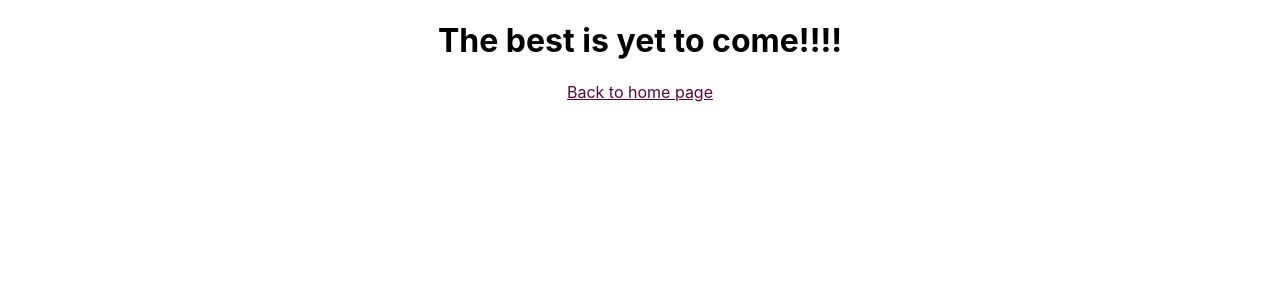
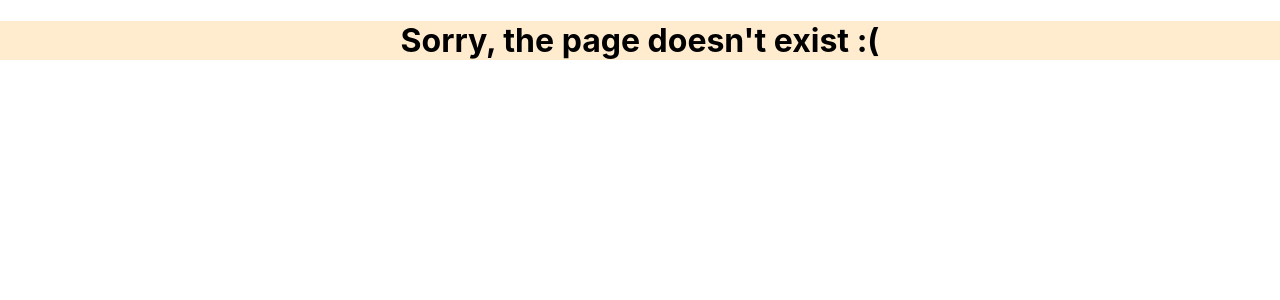
Before and after one commit to Ayselin/kodflix, a React (Create React App) app: page /not-found in a window 1280 px wide. Shown: the top 300 px of the page. Built offline with nearby package versions, Linux system fonts and the light colour scheme.

Commit message:
Redirect to a "not-found" page when the targeted show doesn't exist #15

```diff
--- a/src/App.css
+++ b/src/App.css
@@ -4,10 +4,11 @@
 
 .App {
   text-align: center;
+  background-color: blanchedalmond;
 }
 
 .container {
-  display: grid;
+ display: grid;
  grid-template-columns: repeat(auto-fit, minmax(400px, 1fr));
 }
 
@@ -33,9 +34,9 @@ a:active {
   transition: bottom ease 1s;
   position: absolute;
   bottom: -100px;
-  left: 0;
-  width: 100%;
-  background-color: white;
+  left: 20px;
+  right: 20px;
+  background-color: blanchedalmond;
 }
 
 .titles:hover .overlay {
--- a/src/App.js
+++ b/src/App.js
@@ -1,9 +1,9 @@
 import React, { Component } from 'react';
 import Gallery from './Gallery';
-import { BrowserRouter as Router, Route } from 'react-router-dom';
+import { BrowserRouter as Router, Route, Switch } from 'react-router-dom';
 import Details from './Details.js';
 import './App.css';
-
+import NotExist from './NotExist.js';
 
 
 class App extends Component {
@@ -11,15 +11,16 @@ class App extends Component {
     return (
       <Router>
         <div className="App">
-          <Route exact path='/' component={Gallery} />
-          <Route exact path='/:details' component={Details} />
-          </div>
+          <Switch>
+            <Route exact path='/' component={Gallery} />
+            <Route exact path='/not-found' component={NotExist} />
+            <Route exact path='/:galleryId' component={Details} />
+          </Switch>
+        </div>
       </Router>
     );
   }
 }
 
 
-
-
 export default App;
--- a/src/Details.js
+++ b/src/Details.js
@@ -1,30 +1,37 @@
 import React from 'react';
-import { Link } from 'react-router-dom';
+import { Link, Redirect } from 'react-router-dom';
+import getGallery from './GetGallery-get';
 
 export default class Details extends React.Component {
 
   constructor() {
       super();
       this.state = {
-          welcomeMessage: 'Welcome to the details page, WIP!'
+          gallery: {}
       };
   }
 
   componentDidMount() {
-     setTimeout(() => {
+    let galleryId = this.props.match.params.galleryId;
+    let gallery = getGallery()
+      .find((gallery) => gallery.id === galleryId);
     this.setState({
-          welcomeMessage:'The best is yet to come!!!!'
+      gallery: gallery
     });
-     },3000);
+
   }
 
 
   render() {
+    if (this.state.gallery === undefined) {
+      return <Redirect to='/not-found' />;
+    } else {
       return (
         <div>
-      <h1>{this.state.welcomeMessage}</h1>
+          <h1>{this.state.gallery.name}</h1>
           <Link to='/'>Back to home page</Link>
         </div>
       );
     }
   }
+}
--- a/src/Gallery.js
+++ b/src/Gallery.js
@@ -1,6 +1,6 @@
 import React from 'react';
 import TvShow from './TvShow';
-import getGallery from './getGallery';
+import getGallery from './GetGallery-get';
 
 
 export default function Gallery() {
--- /dev/null
+++ b/src/NotExist.js
@@ -0,0 +1,9 @@
+import React from 'react';
+
+export default function NotExist() {
+    return (
+        <div>
+            <h1> Sorry, the page doesn't exist :( </h1>
+        </div>
+    )
+}
```
Also changed, not shown: src/GetGallery-get.js (renamed from src/getGallery.js). Lines whose indentation alone changed are shown as unchanged.
